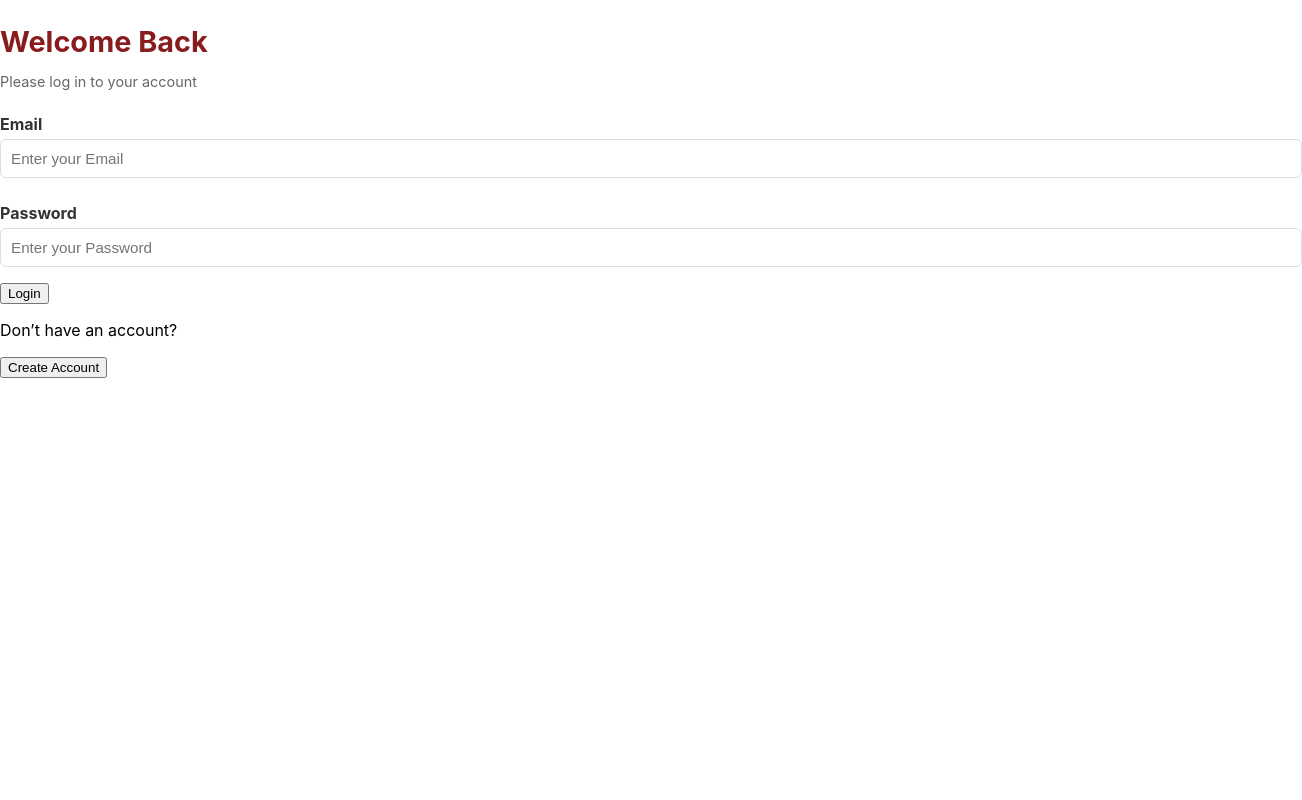
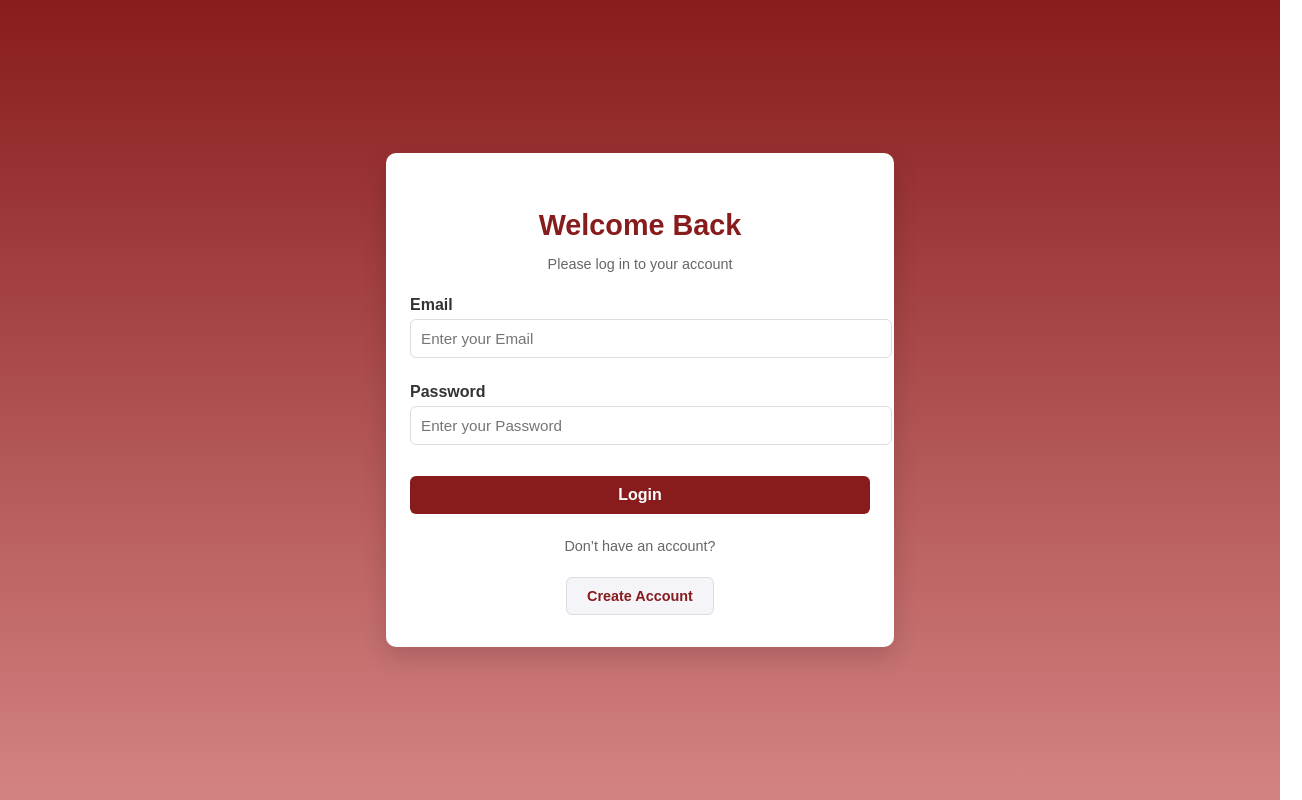
Before and after one commit to YP610/Roommingle, a React (Create React App) app in the folder FrontEnd/: page / in a window 1280 px wide. Shown: the whole page, 1302 px wide, since content can reach past the window. Built offline with nearby package versions, Linux system fonts and the light colour scheme.

Commit message:
Fixed CSS

```diff
--- a/FrontEnd/src/pages/auth/login.js
+++ b/FrontEnd/src/pages/auth/login.js
@@ -44,8 +44,9 @@ const Login = () => {
 };
 
     return (
-    <div className={styles.loginContainer}>
-      <h2>Welcome Back</h2>
+    <div className={styles.wrapper}>
+        <div className={styles.loginContainer}>
+        <h2>Welcome Back</h2>
       <p className={styles.subheading}>Please log in to your account</p>
 
       <form id="loginForm" onSubmit={handleLogin}>
@@ -81,6 +82,7 @@ const Login = () => {
       <p className={styles.signupPrompt}>Don’t have an account?</p>
       <button onClick={() => navigate('/signup')} className={styles.signupButton}>Create Account</button>
     </div>
+    </div>
   );
 };
 
--- a/FrontEnd/src/pages/auth/login.module.css
+++ b/FrontEnd/src/pages/auth/login.module.css
@@ -1,21 +1,17 @@
-  .login-container *{
-    box-sizing: border-box;
-    margin: 0;
-    padding: 0;
-    font-family: Arial, sans-serif;
-  }
-
-  .login-container{
+/* Scoped reset inside login/signup only */
+.wrapper {
   display: flex;
   align-items: center;
   justify-content: center;
   min-height: 100vh;
-    background: linear-gradient(0deg,#d48383 , #881c1c);
+  background: linear-gradient(0deg, #d48383, #881c1c);
   color: #333;
+  box-sizing: border-box;
+  font-family: Arial, sans-serif;
 }
 
-
-  .login-container {
+/* Container for the white login/signup box */
+.loginContainer {
   width: min(90vw, 460px);
   padding: 2rem 1.5rem;
   background-color: white;
@@ -24,7 +20,7 @@
   text-align: center;
 }
 
-
+/* Headings and text */
 h2 {
   margin-bottom: 0.5rem;
   font-size: 1.8rem;
@@ -62,7 +58,7 @@
   box-shadow: 0 0 5px rgba(143, 148, 251, 0.5);
 }
 
-  .login-button {
+.loginButton {
   width: 100%;
   padding: 10px;
   margin-top: 1rem;
@@ -76,8 +72,8 @@
   transition: background-color 0.3s ease;
 }
 
-  .login-button:hover {
-    background-color: #881c1c;
+.loginButton:hover {
+  background-color: #7a1717;
 }
 
 #loginMessage {
@@ -85,13 +81,13 @@
   font-size: 0.9rem;
 }
 
-  .signup-prompt {
+.signupPrompt {
   margin-top: 1.5rem;
   color: #666;
   font-size: 0.9rem;
 }
 
-  .signup-button {
+.signupButton {
   display: inline-block;
   margin-top: 0.5rem;
   padding: 10px 20px;
@@ -105,7 +101,7 @@
   transition: background-color 0.3s ease, color 0.3s ease;
 }
 
-  .signup-button:hover {
+.signupButton:hover {
   background-color: #e3e5f3;
   color: #333;
 }
--- a/FrontEnd/src/pages/auth/signup.js
+++ b/FrontEnd/src/pages/auth/signup.js
@@ -24,7 +24,8 @@ const SignUp = () => {
 
 
     return (
-    <div className={styles.loginContainer}>
+    <div className={styles.wrapper}>
+      <div className={styles.loginContainer}>
       <h2>Create Account</h2>
       <p className={styles.subheading}>Sign up to get started</p>
 
@@ -72,6 +73,7 @@ const SignUp = () => {
       <p className={styles.signupPrompt}>Already have an account?</p>
       <button onClick={() => navigate('/login')} className={styles.signupButton}>Log In</button>
     </div>
+    </div>
   );
 };
 
```
Lines whose indentation alone changed are shown as unchanged.
